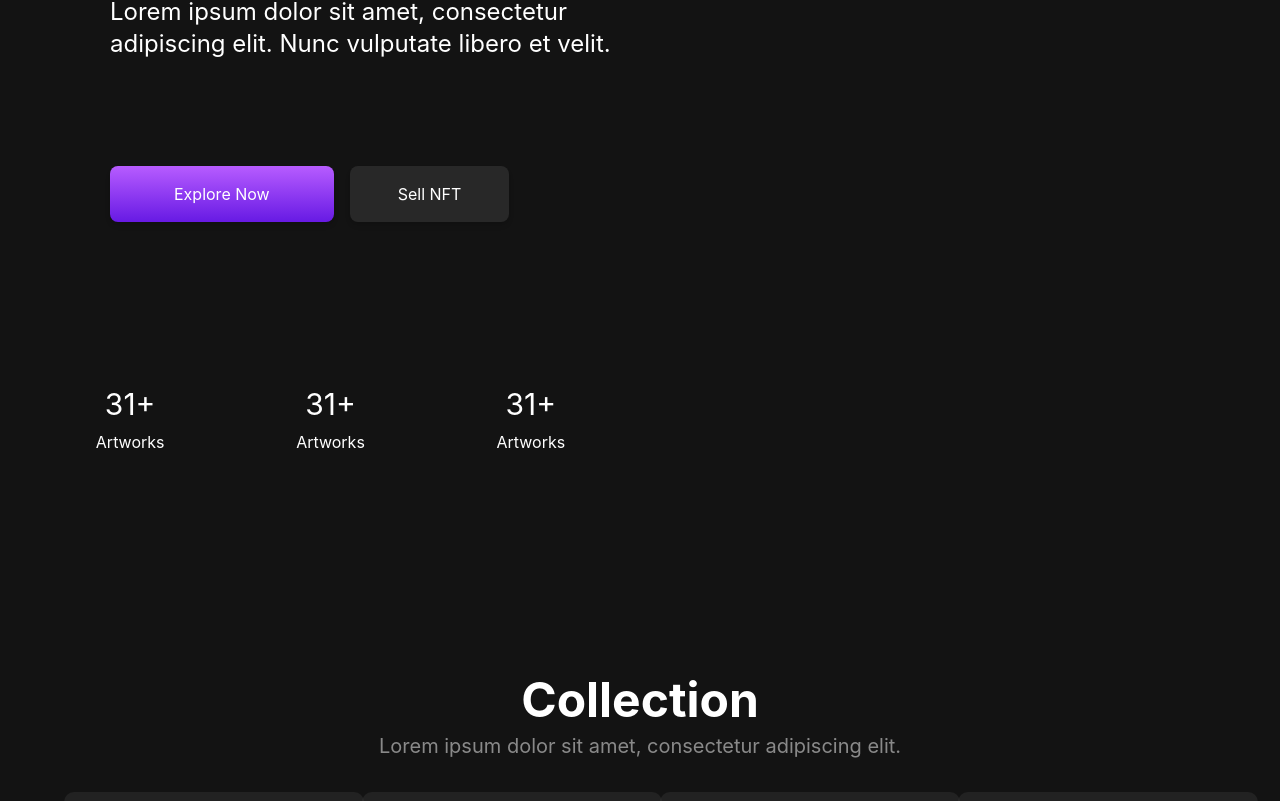
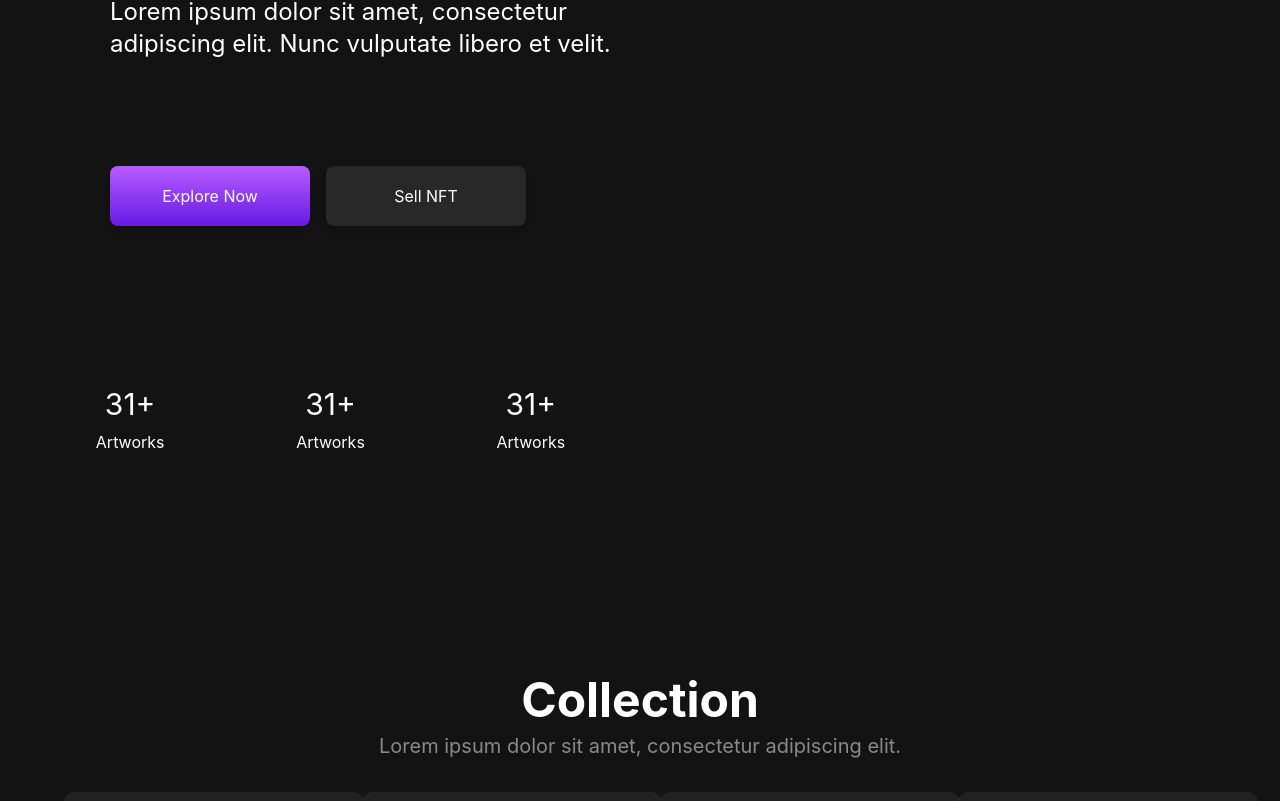
Before and after one commit to abhinavmaharana/HackstreetBoys-NFT-Marketplace, a Next.js app: page / in a window 1280 px wide. Shown: the part 554-1355 px from the top of the page. Built offline with nearby package versions, Linux system fonts and the light colour scheme; grey boxes are pictures that could not be loaded.

Commit message:
:lipstick: UI fixes
UI fixes

```diff
--- a/shared/components/Banner/Banner.tsx
+++ b/shared/components/Banner/Banner.tsx
@@ -1,33 +1,44 @@
+import Link from 'next/link'
+
 export default function Banner() {
   return (
-    <div className="max-w-8xl mx-auto px-8 sm:px-16 mt-8 xl:mt-[150px] 2xl:mt-[95px] xl:ml-[-18px] 2xl:ml-[-30px] items-center">
-        <div className="grid grid-cols-1 lg:grid-cols-2 items-center">
+    <div className="max-w-8xl mx-auto mt-8 items-center px-8 sm:px-16 xl:mt-[150px] xl:ml-[-18px] 2xl:mt-[95px] 2xl:ml-[-30px]">
+      <div className="grid grid-cols-1 items-center lg:grid-cols-2">
         <div className="grid grid-rows-3 gap-y-8">
-                <h1 className="text-7xl font-bold">Create, Sell & Collect Your Own Creative NFT</h1>
-                <p className="text-2xl">Lorem ipsum dolor sit amet, consectetur adipiscing elit. Nunc vulputate libero et velit.</p>
-                <div className="xl:mt-[-150px] space-x-4">
-                    <button className="text-white bg-gradient-to-b from-[#B75CFF] to-[#671AE4] px-16 py-4 shadow-md rounded-lg">Explore Now</button>
-                    <button className="bg-[#282828] outline-none px-12 py-4 shadow-md rounded-lg">Sell NFT</button>
+          <h1 className="text-7xl font-bold">
+            Create, Sell & Collect Your Own Creative NFT
+          </h1>
+          <p className="text-2xl">
+            Lorem ipsum dolor sit amet, consectetur adipiscing elit. Nunc
+            vulputate libero et velit.
+          </p>
+          <div className="space-x-4 xl:mt-[-150px]">
+            <Link href="#collection">
+              <button className="h-[60px] w-[200px] rounded-lg bg-gradient-to-b from-[#B75CFF] to-[#671AE4] text-white shadow-md hover:font-bold">
+                Explore Now
+              </button>
+            </Link>
+            <button className="h-[60px] w-[200px] rounded-lg bg-[#282828] shadow-md outline-none hover:font-bold">
+              Sell NFT
+            </button>
           </div>
-                <div className="xl:mt-[-250px] 2xl:mt-[-280px] grid grid-cols-3 xl:ml-[-80px]">
-                    <div className="text-center space-y-2">
+          <div className="grid grid-cols-3 xl:mt-[-250px] xl:ml-[-80px] 2xl:mt-[-280px]">
+            <div className="space-y-2 text-center">
               <h1 className="text-3xl">31+</h1>
               <p>Artworks</p>
             </div>
-                    <div className="text-center space-y-2">
+            <div className="space-y-2 text-center">
               <h1 className="text-3xl">31+</h1>
               <p>Artworks</p>
             </div>
-                    <div className="text-center space-y-2">
+            <div className="space-y-2 text-center">
               <h1 className="text-3xl">31+</h1>
               <p className="">Artworks</p>
             </div>
           </div>
         </div>
       </div>
-        <div className="overflow-hidden">
-
-        </div>
+      <div className="overflow-hidden"></div>
     </div>
   )
 }
```
Lines whose indentation alone changed are shown as unchanged.
